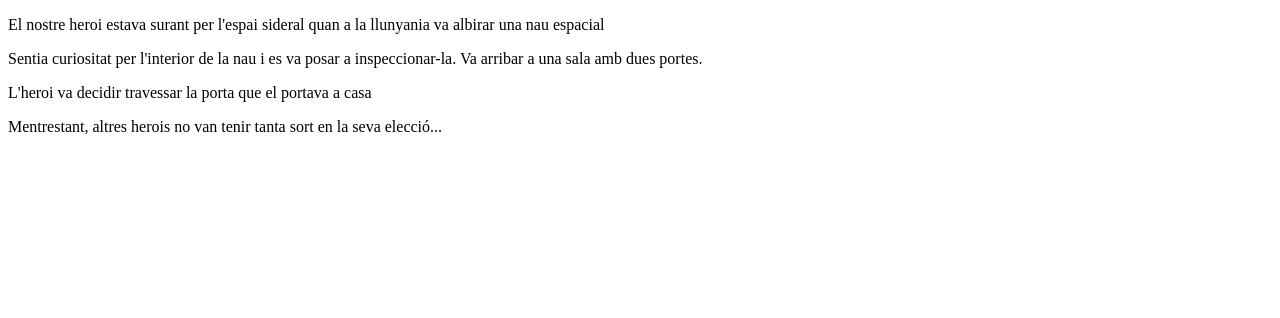
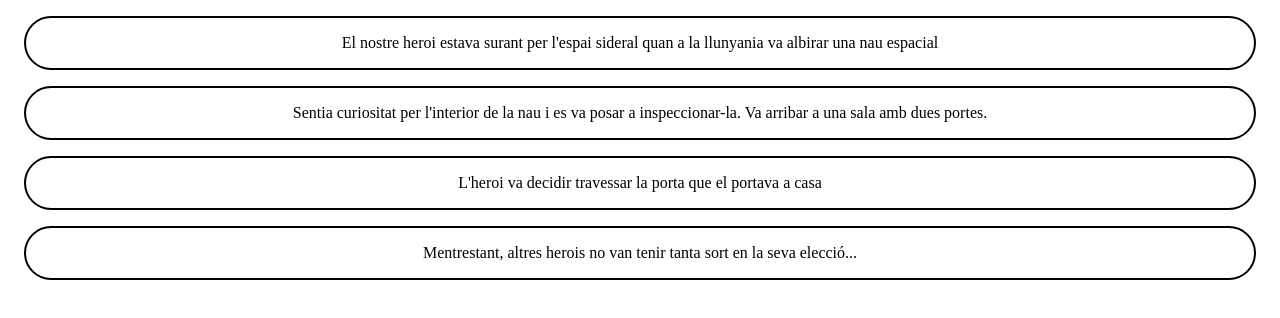
Before and after one commit to carlesrider/React-sprint-6, a React (Create React App) app: page / in a window 1280 px wide. Shown: the top 318 px of the page. Built offline with nearby package versions, Linux system fonts and the light colour scheme.

Commit message:
Exercici 3

```diff
--- a/package.json
+++ b/package.json
@@ -9,6 +9,7 @@
     "react": "^18.2.0",
     "react-dom": "^18.2.0",
     "react-scripts": "5.0.1",
+    "styled-components": "^5.3.9",
     "web-vitals": "^2.1.4"
   },
   "scripts": {
--- a/src/components/escena/Escena.js
+++ b/src/components/escena/Escena.js
@@ -1,7 +1,8 @@
+import { Escena } from './Escena.styled';
 
-const Escena = (props) => (
-    <p>
+const MyEscena = (props) => (
+    <Escena>
         {props.text}
-    </p>
+    </Escena>
 )
-export default Escena;
+export default MyEscena;
--- /dev/null
+++ b/src/components/escena/Escena.styled.js
@@ -0,0 +1,12 @@
+
+import styled from 'styled-components';
+
+export const Escena = styled.p`
+    width: auto;
+    border-radius: 2rem;
+    padding: 1rem;
+    border: 2px solid #000;
+    text-align: center;
+    margin-left: 1rem;
+    margin-right: 1rem;
+`;
--- /dev/null
+++ b/src/components/escena/index.js
@@ -0,0 +1,2 @@
+import Escena from './Escena';
+export default Escena;
--- a/src/index.css
+++ b/src/index.css
@@ -1,5 +1,4 @@
 body {
-  /* margin: 0; */
   margin: 1rem;
   font-family: -apple-system, BlinkMacSystemFont, 'Segoe UI', 'Roboto', 'Oxygen',
     'Ubuntu', 'Cantarell', 'Fira Sans', 'Droid Sans', 'Helvetica Neue',
```
Also changed, not shown: 1 other file (tests, documents, lock files or other folders).
